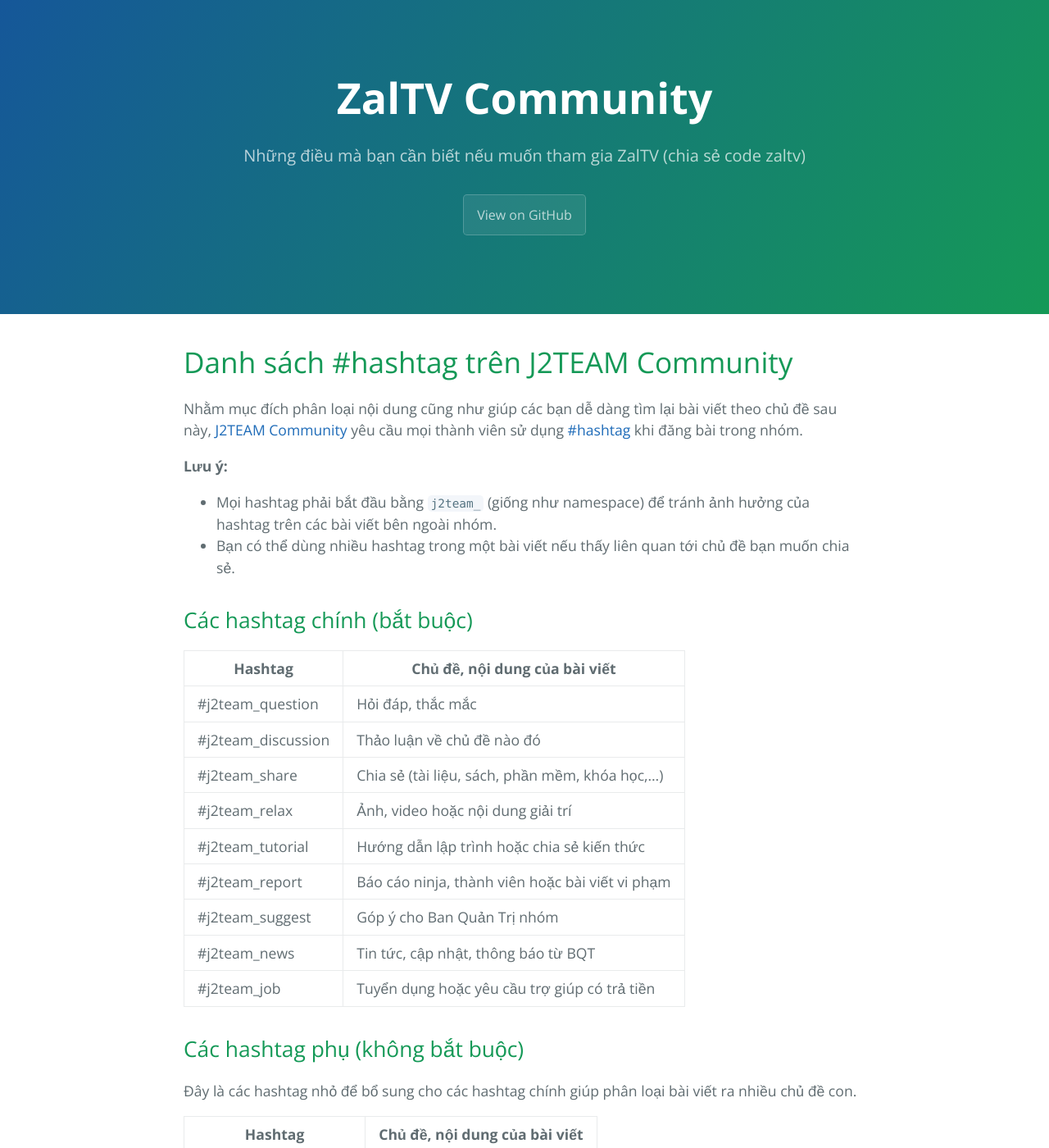
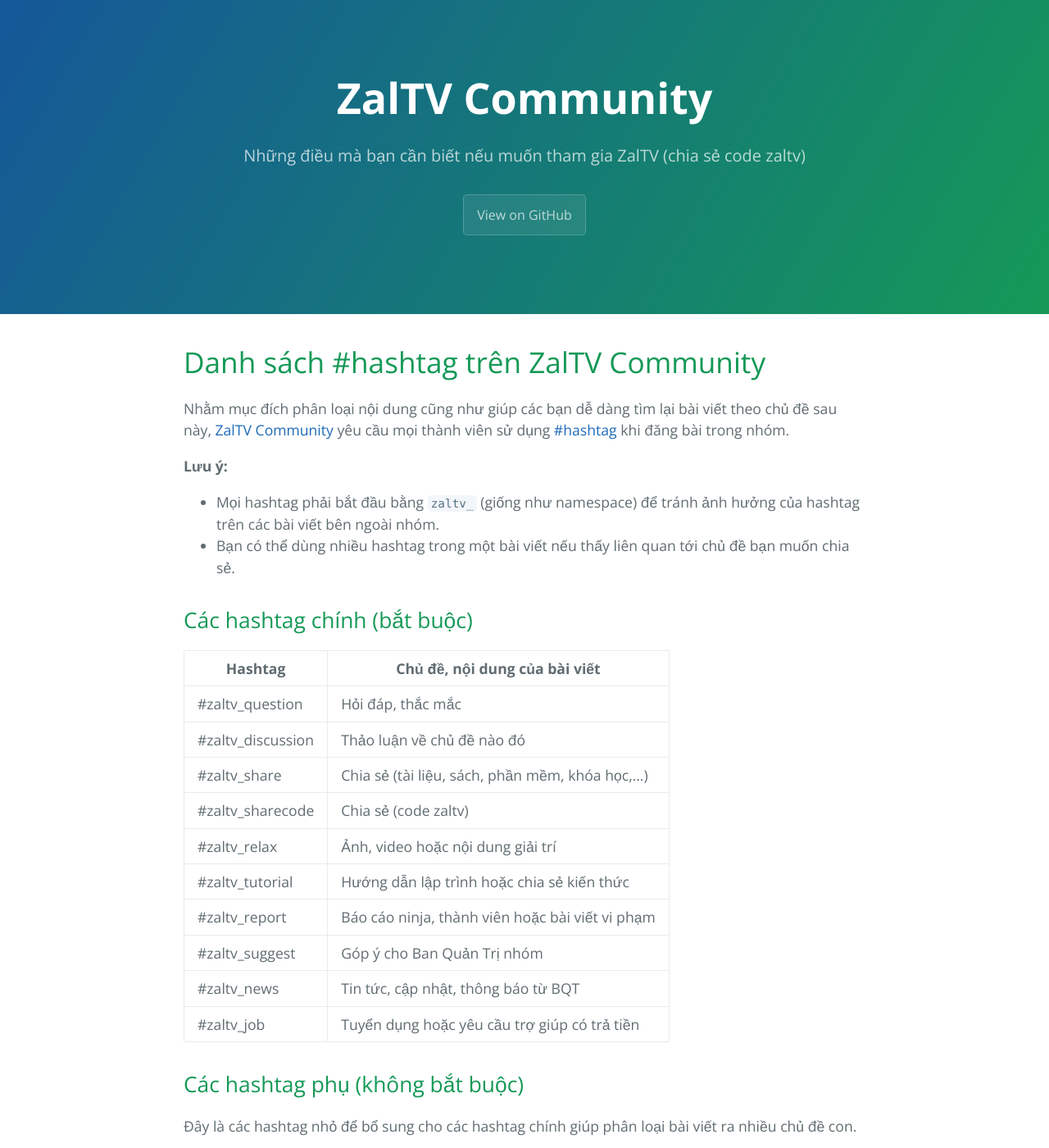
Before and after one commit to huuvinhtv/zaltv, a Jekyll site: the page built from hashtags.md, in a window 1280 px wide and 1400 px high. Shown: the whole window at 82% size. Built offline with Jekyll 4.4.1, drawn with Linux system fonts in a browser that asks for light colours; our own code applies the rules of GitHub Pages for plain Markdown files; some of the changed text lies outside the part shown.

Commit message:
Update hashtags.md

```diff
--- a/hashtags.md
+++ b/hashtags.md
@@ -1,24 +1,25 @@
-# Danh sách #hashtag trên J2TEAM Community
+# Danh sách #hashtag trên ZalTV Community
 
-Nhằm mục đích phân loại nội dung cũng như giúp các bạn dễ dàng tìm lại bài viết theo chủ đề sau này, [J2TEAM Community](https://www.facebook.com/groups/j2team.community/) yêu cầu mọi thành viên sử dụng [#hashtag](https://www.facebook.com/help/587836257914341) khi đăng bài trong nhóm.
+Nhằm mục đích phân loại nội dung cũng như giúp các bạn dễ dàng tìm lại bài viết theo chủ đề sau này, [ZalTV Community](https://www.facebook.com/groups/j2team.community/) yêu cầu mọi thành viên sử dụng [#hashtag](https://www.facebook.com/help/587836257914341) khi đăng bài trong nhóm.
 
 **Lưu ý:**
-- Mọi hashtag phải bắt đầu bằng `j2team_` (giống như namespace) để tránh ảnh hưởng của hashtag trên các bài viết bên ngoài nhóm.
+- Mọi hashtag phải bắt đầu bằng `zaltv_` (giống như namespace) để tránh ảnh hưởng của hashtag trên các bài viết bên ngoài nhóm.
 - Bạn có thể dùng nhiều hashtag trong một bài viết nếu thấy liên quan tới chủ đề bạn muốn chia sẻ.
 
 ## Các hashtag chính (bắt buộc)
 
 | Hashtag            | Chủ đề, nội dung của bài viết                    |
 |--------------------|--------------------------------------------------|
-| #j2team_question   | Hỏi đáp, thắc mắc                                |
-| #j2team_discussion | Thảo luận về chủ đề nào đó                       |
-| #j2team_share      | Chia sẻ (tài liệu, sách, phần mềm, khóa học,...) |
-| #j2team_relax      | Ảnh, video hoặc nội dung giải trí                |
-| #j2team_tutorial   | Hướng dẫn lập trình hoặc chia sẻ kiến thức       |
-| #j2team_report     | Báo cáo ninja, thành viên hoặc bài viết vi phạm  |
-| #j2team_suggest    | Góp ý cho Ban Quản Trị nhóm                      |
-| #j2team_news       | Tin tức, cập nhật, thông báo từ BQT              |
-| #j2team_job        | Tuyển dụng hoặc yêu cầu trợ giúp có trả tiền     |
+| #zaltv_question   | Hỏi đáp, thắc mắc                                |
+| #zaltv_discussion | Thảo luận về chủ đề nào đó                       |
+| #zaltv_share      | Chia sẻ (tài liệu, sách, phần mềm, khóa học,...) |
+| #zaltv_sharecode  | Chia sẻ (code zaltv) |
+| #zaltv_relax      | Ảnh, video hoặc nội dung giải trí                |
+| #zaltv_tutorial   | Hướng dẫn lập trình hoặc chia sẻ kiến thức       |
+| #zaltv_report     | Báo cáo ninja, thành viên hoặc bài viết vi phạm  |
+| #zaltv_suggest    | Góp ý cho Ban Quản Trị nhóm                      |
+| #zaltv_news       | Tin tức, cập nhật, thông báo từ BQT              |
+| #zaltv_job        | Tuyển dụng hoặc yêu cầu trợ giúp có trả tiền     |
 
 ## Các hashtag phụ (không bắt buộc)
 
@@ -26,10 +27,10 @@ Nhằm mục đích phân loại nội dung cũng như giúp các bạn dễ dà
 
 | Hashtag             | Chủ đề, nội dung của bài viết |
 |---------------------|-------------------------------|
-| #j2team_ebook       | Sách, PDF                     |
-| #j2team_course      | Khóa học trực tuyến           |
-| #j2team_software    | Phần mềm                      |
-| #j2team_hardware    | Phần cứng (trừ câu hỏi)       |
-| #j2team_programming | Lập trình                     |
+| #zaltv_ebook       | Sách, PDF                     |
+| #zaltv_course      | Khóa học trực tuyến           |
+| #zaltv_software    | Phần mềm                      |
+| #zaltv_hardware    | Phần cứng (trừ câu hỏi)       |
+| #zaltv_programming | Lập trình                     |
 
 (Danh sách hashtag phụ sẽ được cập nhật thêm cho phù hợp với nhóm...)
```
